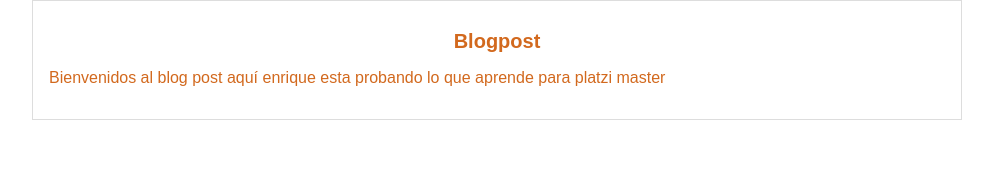
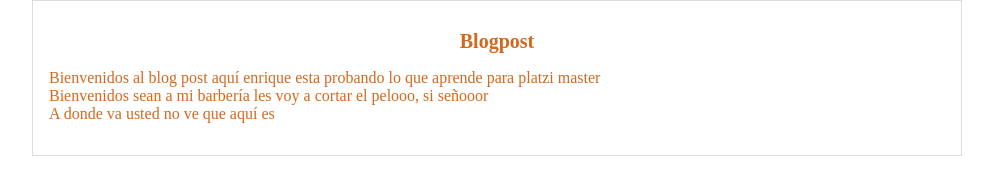
Before and after one commit to Enriketo/hyperblog, a plain HTML site: page blogpost.html in a window 1280 px wide. Shown: the whole page, without its empty margins (143-1136 px from the left). Drawn offline with Linux system fonts and the light colour scheme.

Commit message:
Cambios por pruebas platzi cursos Git y Github

```diff
--- a/blogpost.html
+++ b/blogpost.html
@@ -14,7 +14,9 @@
         <div id="container">
             <div id="post">
                 <h1>Blogpost</h1>
-                <p>Bienvenidos al blog post aquí enrique esta probando lo que aprende para platzi master</p>
+                <p>Bienvenidos al blog post aquí enrique esta probando lo que aprende para platzi master<br>
+                    Bienvenidos sean a mi barbería les voy a cortar el pelooo, si señooor <br>
+                    A donde va usted no ve que aquí es  </p>
             </div>
         </div>
     </body>
--- a/css/estilos.css
+++ b/css/estilos.css
@@ -2,7 +2,7 @@ body
 {
     color: chocolate;
     text-align: center;
-    font-family: "Arial";
+    font-family: "comicsans";
     font-size: 16px;
     margin: 0;
     padding: 0;
```
